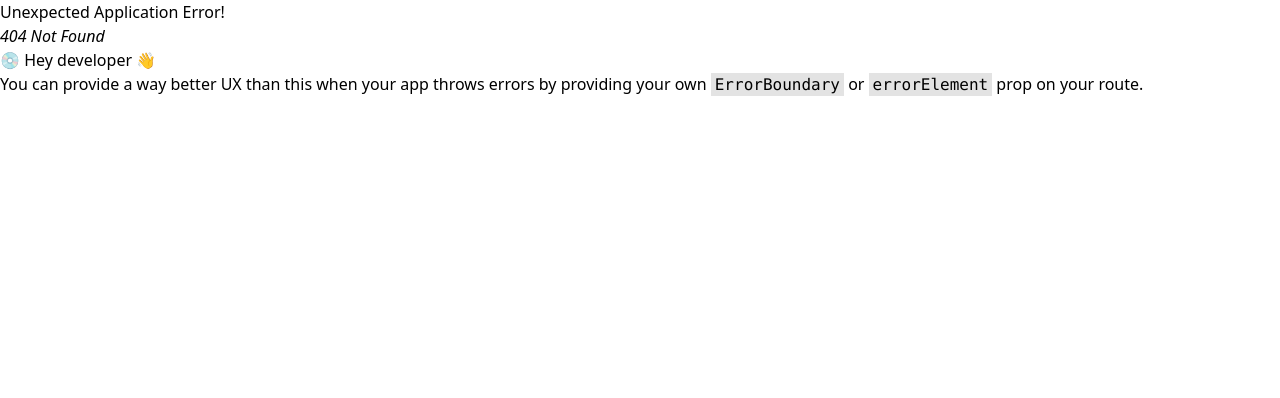
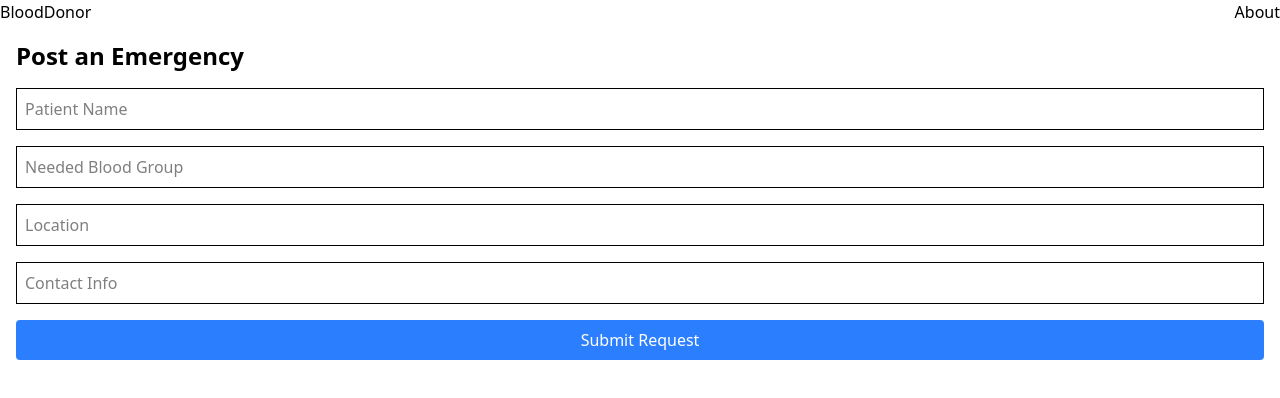
Before and after one commit to MuftiBinHabib/BloodDonor, a React (Vite) app: page /request in a window 1280 px wide. Before the commit this address had no page. Shown: the top 398 px of the page. Built offline with nearby package versions, Linux system fonts and the light colour scheme.

Commit message:
connected db to postrequest

```diff
--- a/src/components/PostRequest.jsx
+++ b/src/components/PostRequest.jsx
@@ -1,102 +1,81 @@
-// import React, { useState } from 'react';
+import React, { useState } from 'react';
+import { getDatabase, ref, set, push } from "firebase/database";
 
+const PostRequest = () => {
+  const [fomData, setFormData] = useState({
+    patientName: '',
+    neededBloodGroup: '',
+    location: '',
+    contactInfo: '',
+  });
 
-// const PostRequest = () => {
-//   const [formData, setFormData] = useState({
-//     patientName: '',
-//     neededBloodGroup: '',
-//     location: '',
-//     contactInfo: ''
-//   });
-//   const [matches, setMatches] = useState([]);
+  const handleChange = (e) => {
+    setFormData({ ...fomData, [e.target.name]: e.target.value });
+  };
 
-//   const handleChange = (e) => {
-//     setFormData({ ...formData, [e.target.name]: e.target.value });
-//   };
+  const handleSubmit = (e) => {
+    e.preventDefault();
+    const db = getDatabase();
+    set(push(ref(db, 'emergency/')), {
+      emergency: fomData
+    });
 
-//   const handleSubmit = async (e) => {
-//     e.preventDefault();
-//     try {
-//       await addDoc(collection(db, "requests"), {
-//         ...formData,
-//         createdAt: serverTimestamp(),
-//       });
+    // Placeholder: Handle the form data (send to API or log)
+    console.log("Request submitted:", fomData);
 
-//       // Find matching donors
-//       const q = query(
-//         collection(db, "donors"),
-//         where("bloodGroup", "==", formData.neededBloodGroup),
-//         where("location", "==", formData.location)
-//       );
+    alert('Emergency request submitted!');
 
-//       const querySnapshot = await getDocs(q);
-//       const found = [];
-//       querySnapshot.forEach((doc) => {
-//         found.push(doc.data());
-//       });
-//       setMatches(found);
+    // Optionally reset the form
+    setFormData({
+      patientName: '',
+      neededBloodGroup: '',
+      location: '',
+      contactInfo: '',
+    });
+  };
 
-//       alert("Emergency request posted!");
-//     } catch (error) {
-//       console.error("Error posting request:", error);
-//     }
-//   };
+  return (
+    <div className="container mx-auto p-4">
+      <h2 className="text-2xl mb-4 font-bold">Post an Emergency</h2>
+      <form onSubmit={handleSubmit} className="flex flex-col gap-4">
+        <input
+          name="patientName"
+          value={fomData.patientName}
+          onChange={handleChange}
+          placeholder="Patient Name"
+          required
+          className="border p-2"
+        />
+        <input
+          name="neededBloodGroup"
+          value={fomData.neededBloodGroup}
+          onChange={handleChange}
+          placeholder="Needed Blood Group"
+          required
+          className="border p-2"
+        />
+        <input
+          name="location"
+          value={fomData.location}
+          onChange={handleChange}
+          placeholder="Location"
+          required
+          className="border p-2"
+        />
+        <input
+          name="contactInfo"
+          value={fomData.contactInfo}
+          onChange={handleChange}
+          placeholder="Contact Info"
+          required
+          className="border p-2"
+        />
+        <button type="submit" className="bg-blue-500 text-white py-2 rounded">
+          Submit Request
+        </button>
+      </form>
+    </div>
+  );
+};
 
-//   return (
-//     <div className="container mx-auto p-4">
-//       <h2 className="text-2xl mb-4 font-bold">Post an Emergency</h2>
-//       <form onSubmit={handleSubmit} className="flex flex-col gap-4">
-//         <input
-//           name="patientName"
-//           value={formData.patientName}
-//           onChange={handleChange}
-//           placeholder="Patient Name"
-//           required
-//           className="border p-2"
-//         />
-//         <input
-//           name="neededBloodGroup"
-//           value={formData.neededBloodGroup}
-//           onChange={handleChange}
-//           placeholder="Needed Blood Group"
-//           required
-//           className="border p-2"
-//         />
-//         <input
-//           name="location"
-//           value={formData.location}
-//           onChange={handleChange}
-//           placeholder="Location"
-//           required
-//           className="border p-2"
-//         />
-//         <input
-//           name="contactInfo"
-//           value={formData.contactInfo}
-//           onChange={handleChange}
-//           placeholder="Contact Info"
-//           required
-//           className="border p-2"
-//         />
-//         <button type="submit" className="bg-blue-500 text-white py-2 rounded">
-//           Submit Request
-//         </button>
-//       </form>
-
-//       {matches.length > 0 && (
-//         <div className="mt-8">
-//           <h3 className="text-xl font-bold mb-2">Matching Donors:</h3>
-//           <ul className="list-disc list-inside">
-//             {matches.map((donor, idx) => (
-//               <li key={idx}>
-//                 {donor.name} - {donor.phone}
-//               </li>
-//             ))}
-//           </ul>
-//         </div>
-//       )}
-//     </div>
-//   );
-// };
-
-// export default PostRequest;
+export default PostRequest;
--- a/src/components/RegisterDonor.jsx
+++ b/src/components/RegisterDonor.jsx
@@ -18,7 +18,7 @@ const RegisterDonor = () => {
     e.preventDefault();
     // ✅ Simulate saving to a backend
     const db = getDatabase();
-  set(push(ref(db, 'blood/' )), {
+  set(push(ref(db, 'blooddonor/' )), {
     blood:formData
   });
     alert("✅ (Simulated) Registered as a donor! Check console for data.");
```
Also changed, not shown: src/main.jsx (+5 -4 lines).
